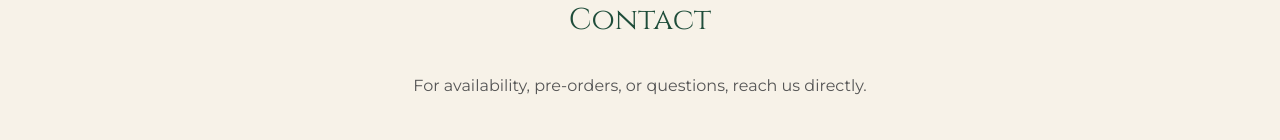
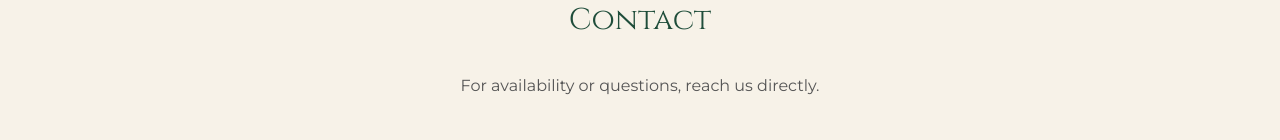
Before and after one commit to joncflink/infinitepanamacoffee-net, a Next.js app: page / in a window 1280 px wide. Shown: the part 6541-6681 px from the top of the page. Built offline with nearby package versions, Linux system fonts and the light colour scheme.

Commit message:
Contact wording: drop pre-orders

```diff
--- a/components/CoffeePage.tsx
+++ b/components/CoffeePage.tsx
@@ -453,7 +453,7 @@ export default function CoffeePage({
           <h2 className="font-heading text-2xl">Reserve or Reorder</h2>
           <p className="mx-auto mt-8 max-w-xl text-base leading-8">
             Infinite Panama Coffee is currently preparing its first launch lots.
-            For availability, pre-orders, or questions, contact us directly.
+            For availability or questions, contact us directly.
           </p>
           <div className="mt-10 flex flex-col items-center justify-center gap-4 sm:flex-row">
             <TrackedLink
--- a/components/home/Contact.tsx
+++ b/components/home/Contact.tsx
@@ -12,7 +12,7 @@ export default function Contact() {
           Contact
         </h2>
         <p className="mt-8 text-base leading-8 text-dark-gray">
-          For availability, pre-orders, or questions, reach us directly.
+          For availability or questions, reach us directly.
         </p>
 
         <div className="mt-10 flex flex-col items-center justify-center gap-4 sm:flex-row">
```
